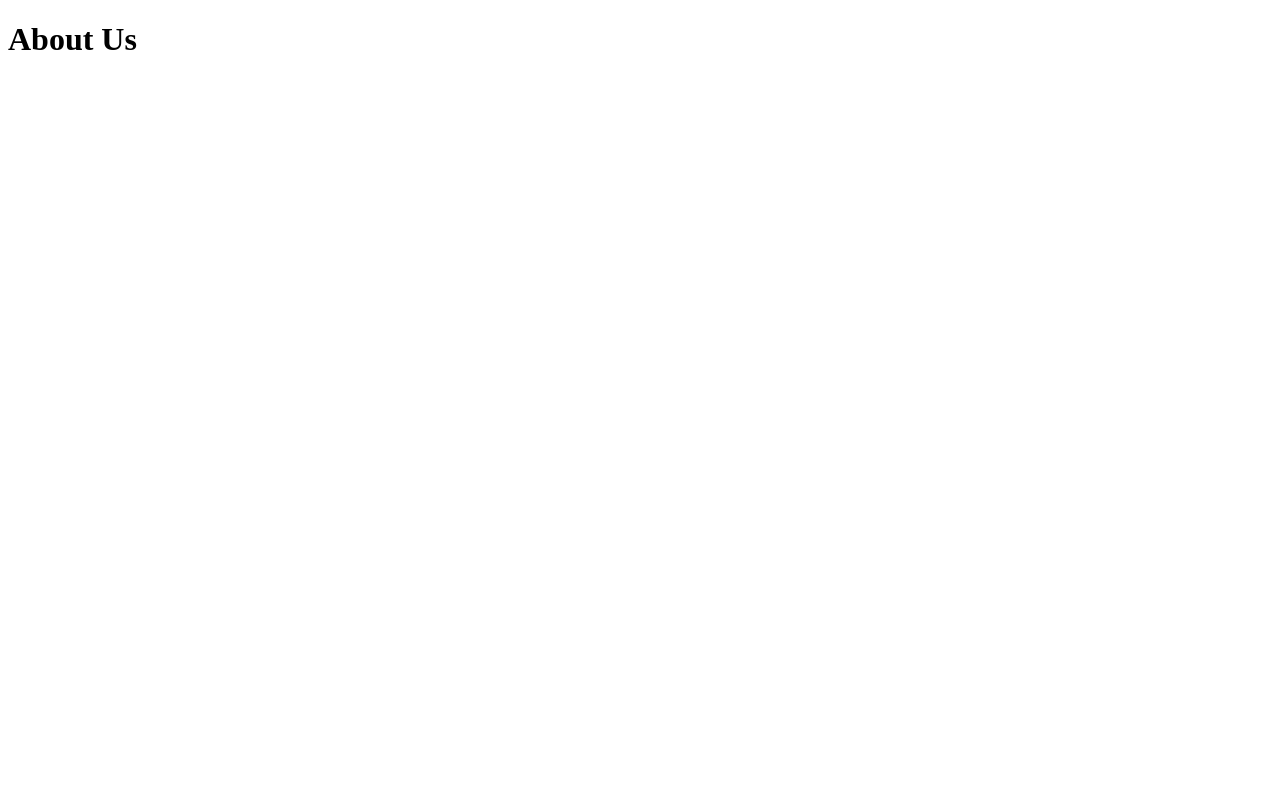
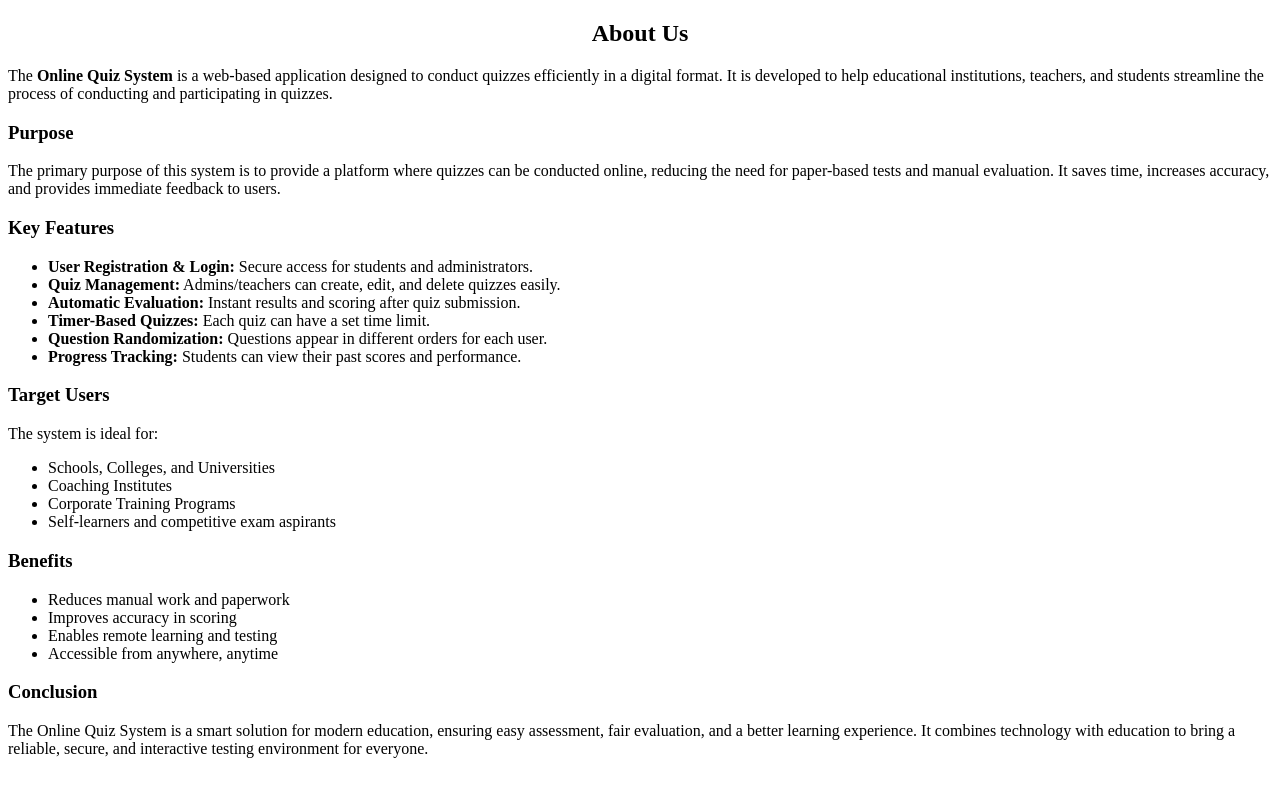
Before and after one commit to Sakshi-Nande/ICP-13-html-github-project-online-quiz-system, a plain HTML site: page pages/about.html in a window 1280 px wide. Drawn offline with Linux system fonts and the light colour scheme.

Commit message:
image file added

```diff
--- a/pages/about.html
+++ b/pages/about.html
@@ -1,9 +1,54 @@
 <!DOCTYPE html>
-<html lang="en">
+<html>
 <head>
-    <title>About Page</title>
+  <title>About Page</title>
 </head>
 <body>
-    <h1>About Us</h1>
+
+  <h2><center>About Us</center></h2>
+
+  <p>
+    The <strong>Online Quiz System</strong> is a web-based application designed to conduct quizzes efficiently in a digital format. It is developed to help educational institutions, teachers, and students streamline the process of conducting and participating in quizzes.
+  </p>
+
+  <h3>Purpose</h3>
+  <p>
+    The primary purpose of this system is to provide a platform where quizzes can be conducted online, reducing the need for paper-based tests and manual evaluation. It saves time, increases accuracy, and provides immediate feedback to users.
+  </p>
+
+  <h3>Key Features</h3>
+  <ul>
+    <li><strong>User Registration & Login:</strong> Secure access for students and administrators.</li>
+    <li><strong>Quiz Management:</strong> Admins/teachers can create, edit, and delete quizzes easily.</li>
+    <li><strong>Automatic Evaluation:</strong> Instant results and scoring after quiz submission.</li>
+    <li><strong>Timer-Based Quizzes:</strong> Each quiz can have a set time limit.</li>
+    <li><strong>Question Randomization:</strong> Questions appear in different orders for each user.</li>
+    <li><strong>Progress Tracking:</strong> Students can view their past scores and performance.</li>
+  </ul>
+
+  <h3>Target Users</h3>
+  <p>
+    The system is ideal for:
+    <ul>
+      <li>Schools, Colleges, and Universities</li>
+      <li>Coaching Institutes</li>
+      <li>Corporate Training Programs</li>
+      <li>Self-learners and competitive exam aspirants</li>
+    </ul>
+  </p>
+
+  <h3>Benefits</h3>
+  <ul>
+    <li>Reduces manual work and paperwork</li>
+    <li>Improves accuracy in scoring</li>
+    <li>Enables remote learning and testing</li>
+    <li>Accessible from anywhere, anytime</li>
+  </ul>
+
+  <h3>Conclusion</h3>
+  <p>
+    The Online Quiz System is a smart solution for modern education, ensuring easy assessment, fair evaluation, and a better learning experience. It combines technology with education to bring a reliable, secure, and interactive testing environment for everyone.
+  </p>
+
 </body>
 </html>
```
Also changed, not shown: pages/contact.html (+28 -4 lines), images/back.jpg (added).
